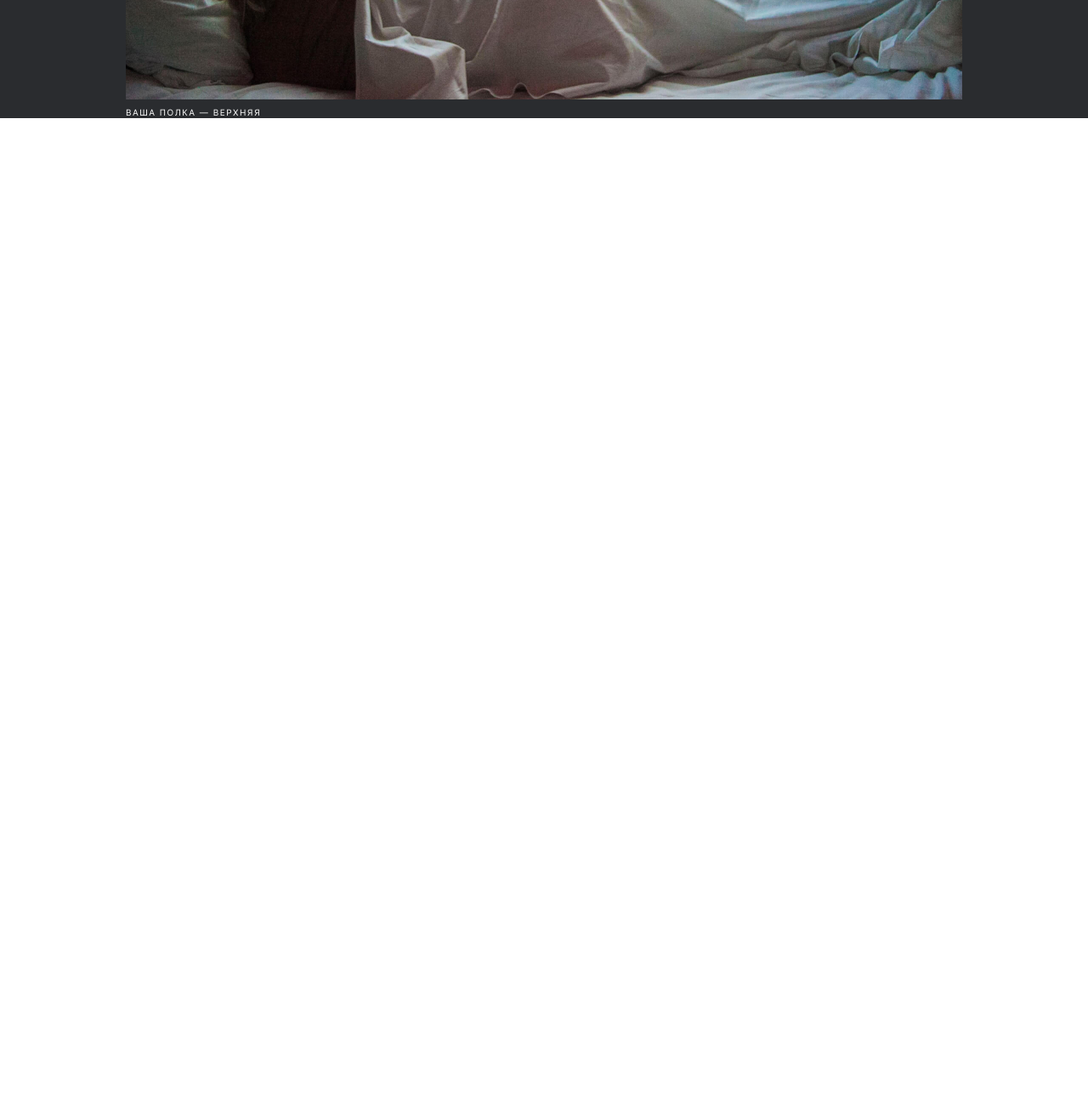
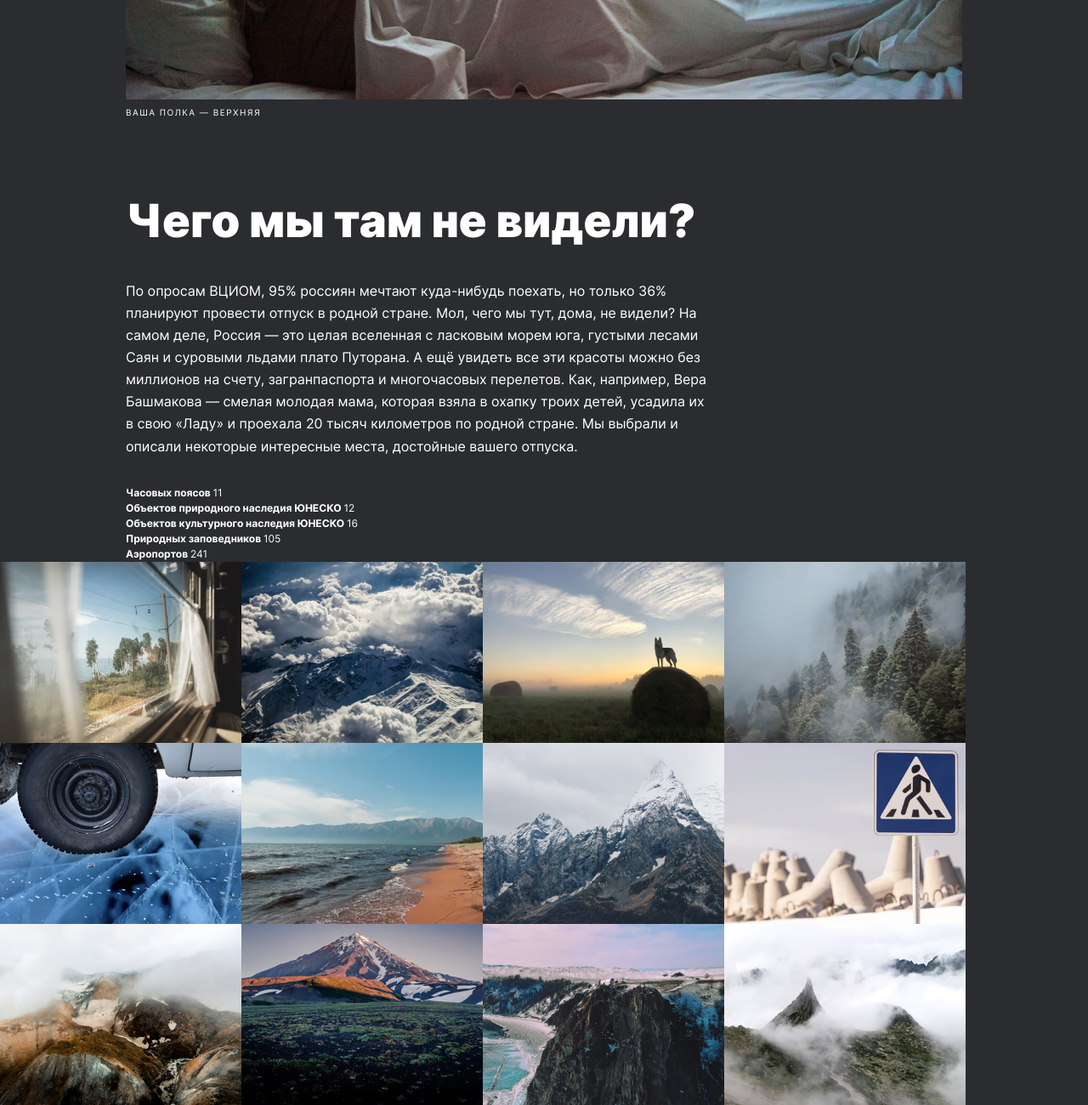
Before and after one commit to TarEvgen/russian-travel, a plain HTML site: page index.html in a window 1280 px wide. Shown: the part 1002-2302 px from the top of the page at 85% size. Before the commit the page ends 1141 px from the top, so only its background shows below. Drawn offline with Linux system fonts and the light colour scheme.

Commit message:
промежуточные изменения

```diff
--- /dev/null
+++ b/blocks/intro/__list/intro__list.css
@@ -0,0 +1,11 @@
+.intro__list {
+  align-self: flex-start;
+  list-style: none;
+  padding: 0;
+  margin: 0;
+  font-style: normal;
+  font-weight: 700;
+  font-size: 12px;
+  line-height: 18px;
+  width: 100%;
+}
--- /dev/null
+++ b/blocks/intro/__text/intro__text.css
@@ -0,0 +1,10 @@
+.intro__text {
+  font-style: normal;
+  font-weight: 400;
+  font-size: 16px;
+  line-height: 163%;
+  margin: 0;
+  margin-top: 40px;
+  margin-bottom: 33px;
+  width: 100%;
+}
--- /dev/null
+++ b/blocks/intro/__title/intro__title.css
@@ -0,0 +1,8 @@
+.intro__title {
+  margin: 0;
+  font-style: normal;
+  font-weight: 900;
+  font-size: 54px;
+  line-height: 58px;
+  width: 100%;
+}
--- /dev/null
+++ b/blocks/intro/__values/intro__values.css
@@ -0,0 +1,6 @@
+.intro__values {
+  font-style: normal;
+  font-weight: 400;
+  font-size: 12px;
+  line-height: 18px;
+}
--- /dev/null
+++ b/blocks/intro/intro.css
@@ -0,0 +1,12 @@
+.intro {
+  color: #fff;
+  display: flex;
+  flex-direction: column;
+  align-items: center;
+  max-width: 690px;
+  margin: 0;
+  margin-left: 148px;
+ /* margin-right: 442px;*/
+  margin-top: 92px;
+
+}
--- /dev/null
+++ b/blocks/photo-grid/__item/photo-grid__item.css
@@ -0,0 +1,3 @@
+.photo-grid__item {
+  width: 100%;
+}
--- /dev/null
+++ b/blocks/photo-grid/photo-grid.css
@@ -0,0 +1,5 @@
+.photo-grid {
+  display: grid;
+  grid-template-rows: repeat(3, 213px);
+  grid-template-columns: repeat(4, 284px);
+}
--- a/index.html
+++ b/index.html
@@ -22,6 +22,42 @@
         <img class="lead__image" src="./images/lead-polka.jpg" alt="в вагоне">
         <p class="lead__caption">ваша полка — верхняя</p>
       </section>
+      <section class="intro">
+        <h2 class="intro__title">Чего мы там не видели?</h2>
+        <p class="intro__text">
+          По опросам ВЦИОМ, 95% россиян мечтают куда-нибудь поехать,
+          но только 36% планируют провести отпуск в родной стране.
+          Мол, чего мы тут, дома, не видели?
+          На самом деле, Россия — это целая вселенная с ласковым морем юга,
+          густыми лесами Саян и суровыми льдами плато Путорана.
+          А ещё увидеть все эти красоты можно без миллионов на счету,
+          загранпаспорта и многочасовых перелетов. Как, например,
+          Вера Башмакова — смелая молодая мама, которая взяла в охапку троих детей,
+          усадила их в свою «Ладу» и проехала 20 тысяч километров по родной стране.
+          Мы выбрали и описали некоторые интересные места, достойные вашего отпуска.
+        </p>
+        <ul class="intro__list">
+          <li>Часовых поясов <span class="intro__values">11</span></li>
+          <li>Объектов природного наследия ЮНЕСКО <span class="intro__values">12</span></li>
+          <li>Объектов культурного наследия ЮНЕСКО <span class="intro__values">16</span></li>
+          <li>Природных заповедников <span class="intro__values">105</span></li>
+          <li>Аэропортов <span class="intro__values">241</span></li>
+        </ul>
+      </section>
+      <section class="photo-grid">
+        <img class="photo-grid__item" src="./images/photo-grid-train.jpg" alt="вид из окна поезда">
+        <img class="photo-grid__item" src="./images/photo-grid-atharva-tulsi.jpg" alt="Виршины гор">
+        <img class="photo-grid__item" src="./images/photo-grid-tuman.jpg" alt="Туман">
+        <img class="photo-grid__item" src="./images/photo-grid-sochi.jpg" alt="Сочи">
+        <img class="photo-grid__item" src="./images/photo-grid-arisa.jpg" alt="Колесо на льду">
+        <img class="photo-grid__item" src="./images/photo-grid-baikal.jpg" alt="Байкал">
+        <img class="photo-grid__item" src="./images/photo-grid-elbrus.jpg" alt="Эльбрус">
+        <img class="photo-grid__item" src="./images/photo-grid-kondratiev.jpg" alt="Дорожный знак">
+        <img class="photo-grid__item" src="./images/photo-grid-kamchatka-1.jpg" alt="Камчатка">
+        <img class="photo-grid__item" src="./images/photo-grid-kamchatka-2.jpg" alt="Камчатка-2">
+        <img class="photo-grid__item" src="./images/photo-grid-baikal-2.jpg" alt="Байкал-2">
+        <img class="photo-grid__item" src="./images/photo-grid-ergaki.jpg" alt="Ергаки">
+      </section>
     </main>
 
 
--- a/pages/index.css
+++ b/pages/index.css
@@ -11,3 +11,10 @@
 @import url(../blocks/lead/__subtitle/lead__subtitle.css);
 @import url(../blocks/lead/__title/lead__title.css);
 @import url(../blocks/lead/__image/lead__image.css);
+@import url(../blocks/intro/intro.css);
+@import url(../blocks/intro/__list/intro__list.css);
+@import url(../blocks/intro/__text/intro__text.css);
+@import url(../blocks/intro/__title/intro__title.css);
+@import url(../blocks/intro/__values/intro__values.css);
+@import url(../blocks/photo-grid/photo-grid.css);
+@import url(../blocks/photo-grid/__item/photo-grid__item.css);
```
